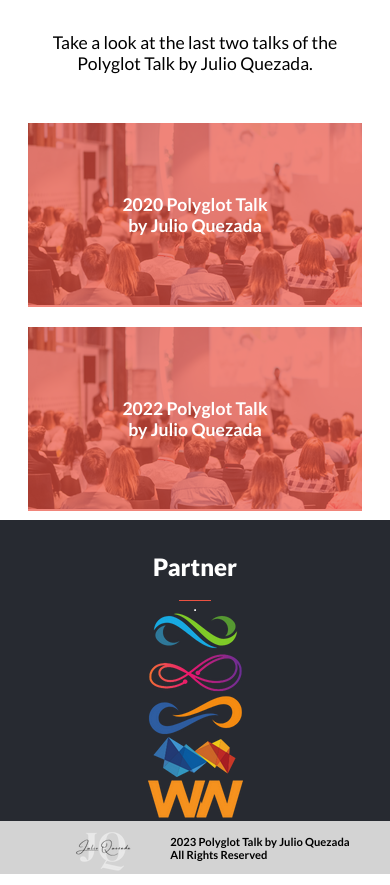
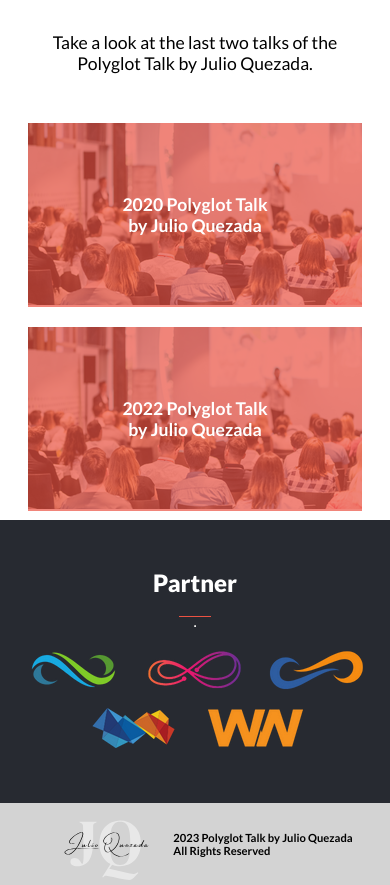
Before and after one commit to Alejandroq12/polyglot-talk, a website: page about.html in a window 390 px wide. Shown: the part 1048-1933 px from the top of the page. Drawn offline with Linux system fonts and the light colour scheme.

Commit message:
Finish mobile version

```diff
--- a/about.html
+++ b/about.html
@@ -131,7 +131,7 @@
   </main>
   <footer id="footer">
     <div class="footer-div__container1">
-    <img id="footer-img__logo" src="./assets/img/logo/logo5.png" alt="Logo of the conference" tabindex="0"/>
+    <img id="footer-img__logo" src="./assets/img/logo/logo6.svg" alt="Logo of the conference" tabindex="0"/>
     </div>
     <div class="footer-div__container2">
       <p class="footer-div__p" tabindex="0">2023 Polyglot Talk by Julio Quezada</p>
--- a/assets/css/style.css
+++ b/assets/css/style.css
@@ -55,6 +55,7 @@ body {
   height: 100%;
   display: none;
   background-color: var(--black);
+  z-index: 20;
 }
 
 .mobile-menu.show {
@@ -543,6 +544,16 @@ body {
   font-weight: 600;
 }
 
+.footer-div__container1 img {
+  width: 15rem;
+  height: 5rem;
+  margin-left: -3rem;
+}
+
+.footer-div__container2 {
+  margin-left: -3.5rem;
+}
+
 /* about us */
 .about-h1 {
   font-family: inherit;
@@ -712,6 +723,7 @@ body {
   flex-direction: column;
   align-items: center;
   background-color: var(--black);
+  padding: 1rem 0 2rem 0;
 }
 
 .about-section__four .about-section-four__h2 {
@@ -728,3 +740,32 @@ body {
   margin-top: 1rem;
   padding-top: 1rem;
 }
+
+.about-section-four__container {
+  display: flex;
+  justify-content: center;
+  align-items: center;
+  flex-wrap: wrap;
+  margin: 0.9rem 0.8rem 0.8rem 0.8rem;
+}
+
+.about-section-four-container__card1,
+.about-section-four-container__card2,
+.about-section-four-container__card3,
+.about-section-four-container__card4,
+.about-section-four-container__card5 {
+  flex: 0 0 calc(33.33% - 1rem);
+  margin: 0.5rem;
+  text-align: center;
+}
+
+.about-section-four-container__card1 img,
+.about-section-four-container__card2 img,
+.about-section-four-container__card3 img,
+.about-section-four-container__card4 img,
+.about-section-four-container__card5 img {
+  max-width: 100%;
+  max-height: 100%;
+  object-fit: contain;
+  margin: 0 auto;
+}
```
Also changed, not shown: index.html (+1 -1 lines), assets/img/logo/logo6.svg (added).
